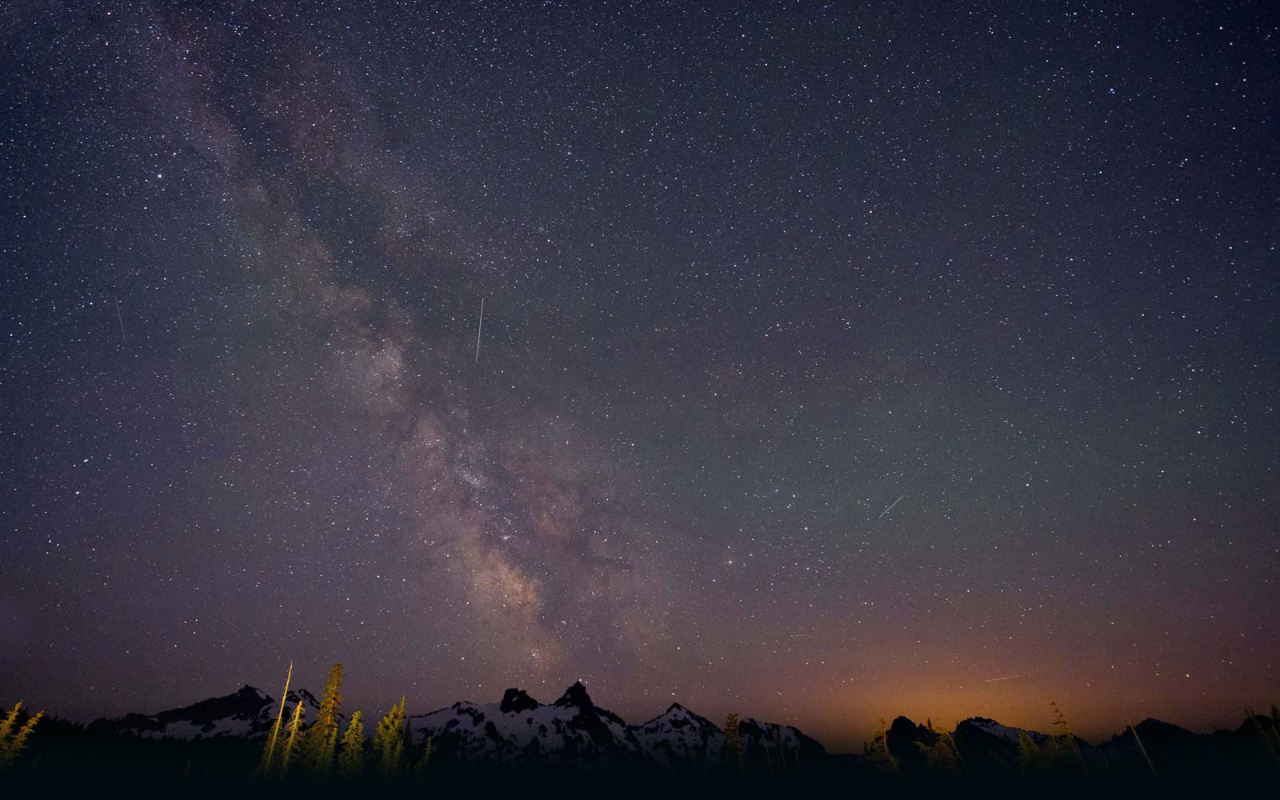
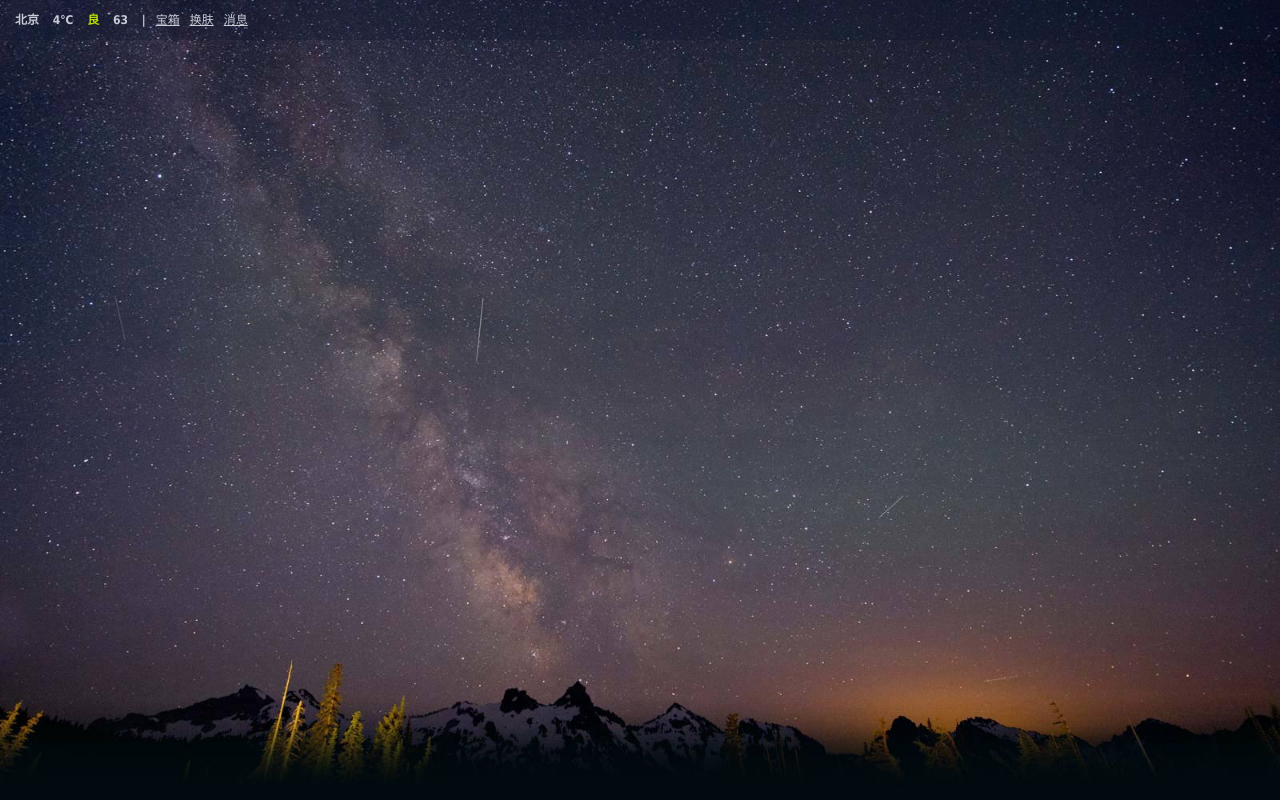
Before and after one commit to chenermeng/demo-baidu, a plain HTML site: page baidu.html in a window 1280 px wide. Drawn offline with Linux system fonts and the light colour scheme.

Commit message:
html css

```diff
--- a/baidu.html
+++ b/baidu.html
@@ -3,18 +3,32 @@
 <head lang="zh">
     <meta charset="UTF-8">
     <title>demo-百度</title>
-    <meta name="description" content="百度首页的demo" />
-    <meta name="keywords" content="demo-baidu" />
-    <meta name="author" content="https://github.com/chenermeng/demo-baidu" />
+    <meta name="description" content="百度首页的demo"/>
+    <meta name="keywords" content="demo-baidu"/>
+    <meta name="author" content="https://github.com/chenermeng/demo-baidu"/>
     <link rel="stylesheet" href="css/reset.css"/>
     <link rel="stylesheet" href="css/index.css"/>
 </head>
 <body>
-<!--百度头部菜单部分-->
-<div id="wrap"></div>
-<div class="header">
-
+<!--主页背景-->
+<div id="bg-wrap"></div>
+<div class="wrapper-top fix">
+    <!--头部左侧天气部分-->
+    <div class="wrapper-weather fl">
+        <span class="show-city">北京</span> <span class="show-temp">4℃</span> <span class="show-pollution">良</span>
+        <span class="show-airParam">63</span> <span class="">|</span>
+    </div>
+    <!--头部左侧 小菜单-->
+    <div class="wrapper-s-menu fl">
+        <a href="javascript:;"><span>宝箱</span></a>
+        <a href="javascript:;"><span>换肤</span></a>
+        <a href="javascript:;"><span>消息</span></a>
+    </div>
+    <!--头部右侧菜单-->
+    <div class="wrapper-right-menu fr"></div>
 </div>
+<!--百度上部搜索部分部分-->
+<div class="header-wrap"></div>
 <!--百度主体部分-->
 <div class="main"></div>
 <!--百度底部部分-->
--- a/css/index.css
+++ b/css/index.css
@@ -10,14 +10,14 @@
     display:block;
     clear:both;
 }
-html,body {
+html, body{
     min-width:980px;
     height:100%;
     font-size:12px;
     text-align:center;
 }
 /*index-background*/
-#wrap {
+#bg-wrap{
     position:fixed;
     top:0;
     left:0;
@@ -34,6 +34,39 @@ html,body {
     -ms-background-size:cover;
 }
 /*header-style*/
-
+/*头部导航条*/
+.wrapper-top{
+    color:#c8ccd5;
+}
+.wrapper-top{
+    height:40px;
+    line-height:40px;
+    background-image:linear-gradient(rgba(15, 25, 50, .3) 0, rgba(15, 25, 50, .3) 100%);
+}
+/*头部天气部分*/
+.wrapper-weather{
+    margin-left:10px;
+    font-weight:bold;
+}
+.wrapper-weather span{
+    padding:0 5px;
+}
+.wrapper-weather .show-pollution{
+    color:#badc00;
+}
+/*头部左侧菜单*/
+.wrapper-s-menu{
+    text-decoration:underline;
+    font-size:0;/*解决inline-block 换行被解析问题*/
+}
+.wrapper-s-menu a {
+    font-size:12px;/*解决inline-block 换行被解析问题*/
+    color:#c8ccd5;
+}
+.wrapper-s-menu span {
+    padding:0 5px;
+}
+/*头部右侧菜单*/
+.wrapper-right-menu{ }
 /*main-style*/
 /*footer-style*/
```
